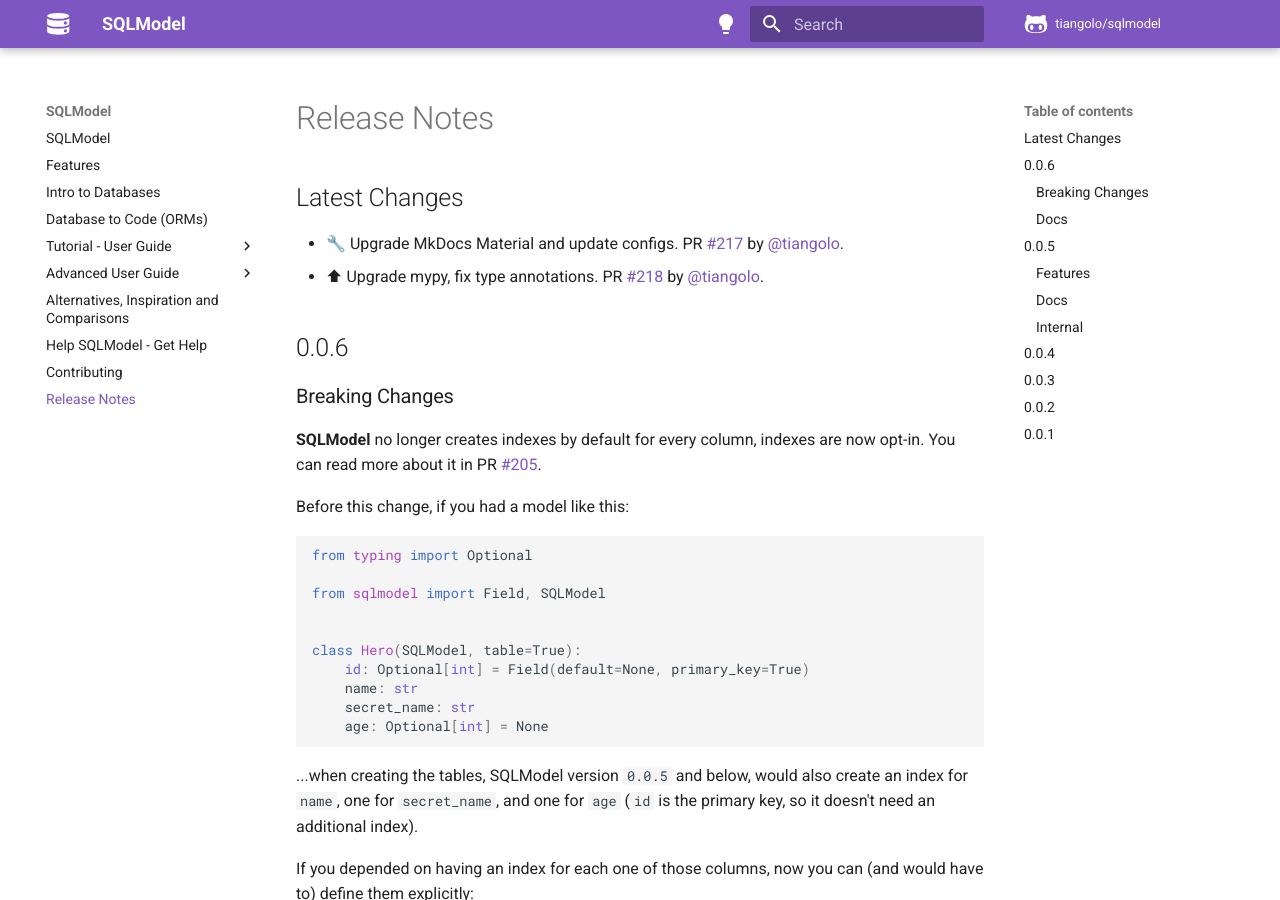
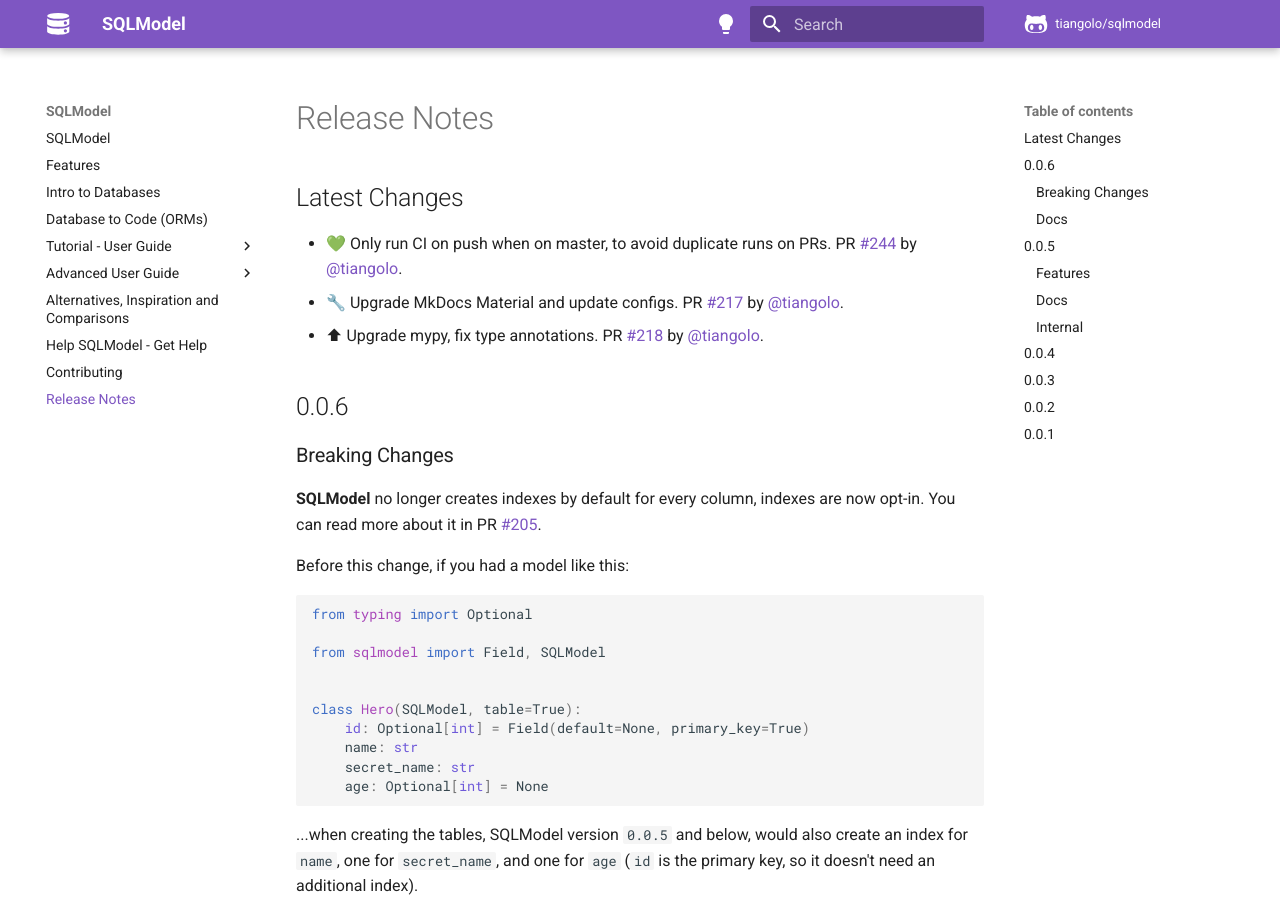
Before and after one commit to upmorpheus/Laravel-perfect, an MkDocs documentation site: the page built from docs/release-notes.md, in a window 1280 px wide and 900 px high. Built offline with MkDocs 1.6.1 and Material for MkDocs 9.7.7, drawn with Linux system fonts in a browser that asks for light colours; comment, search, counter and statistics services are not loaded.

Commit message:
📝 Update release notes

```diff
--- a/docs/release-notes.md
+++ b/docs/release-notes.md
@@ -2,6 +2,7 @@
 
 ## Latest Changes
 
+* 💚 Only run CI on push when on master, to avoid duplicate runs on PRs. PR [#244](https://github.com/tiangolo/sqlmodel/pull/244) by [@tiangolo](https://github.com/tiangolo).
 * 🔧 Upgrade MkDocs Material and update configs. PR [#217](https://github.com/tiangolo/sqlmodel/pull/217) by [@tiangolo](https://github.com/tiangolo).
 * ⬆ Upgrade mypy, fix type annotations. PR [#218](https://github.com/tiangolo/sqlmodel/pull/218) by [@tiangolo](https://github.com/tiangolo).
 
```
